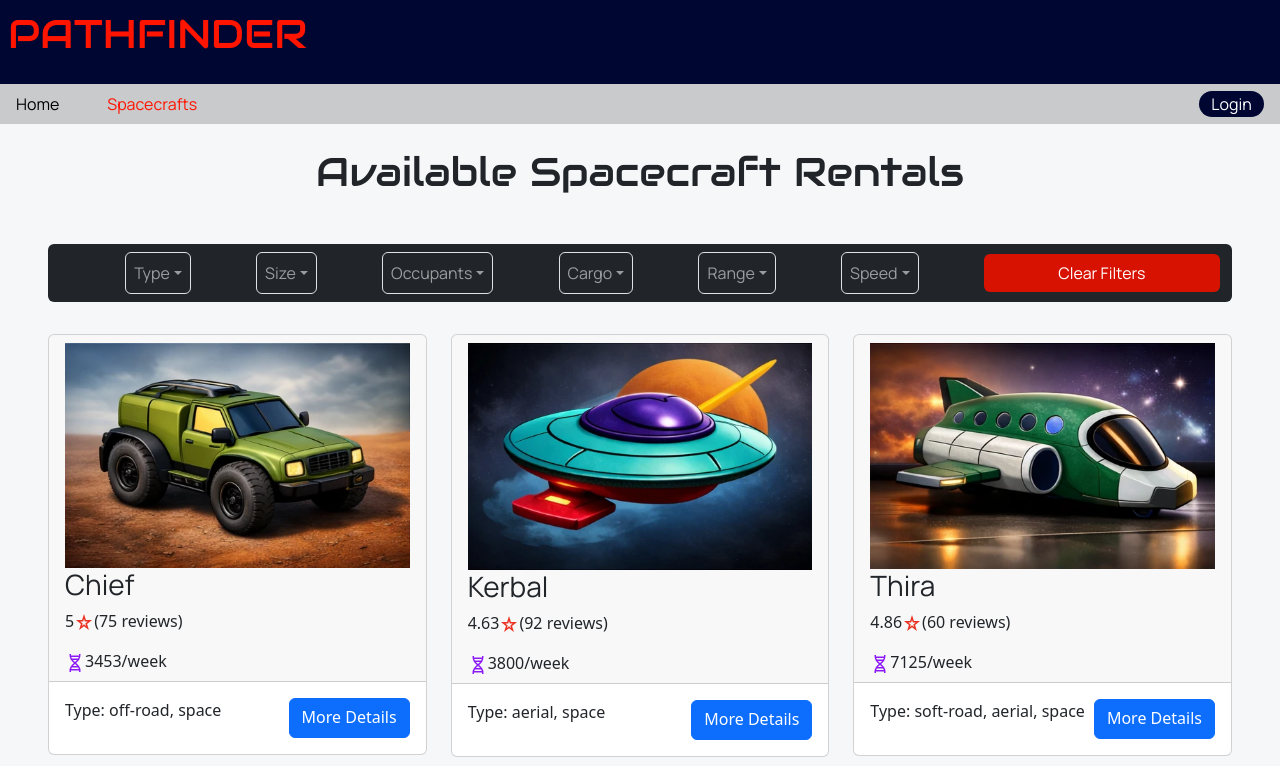
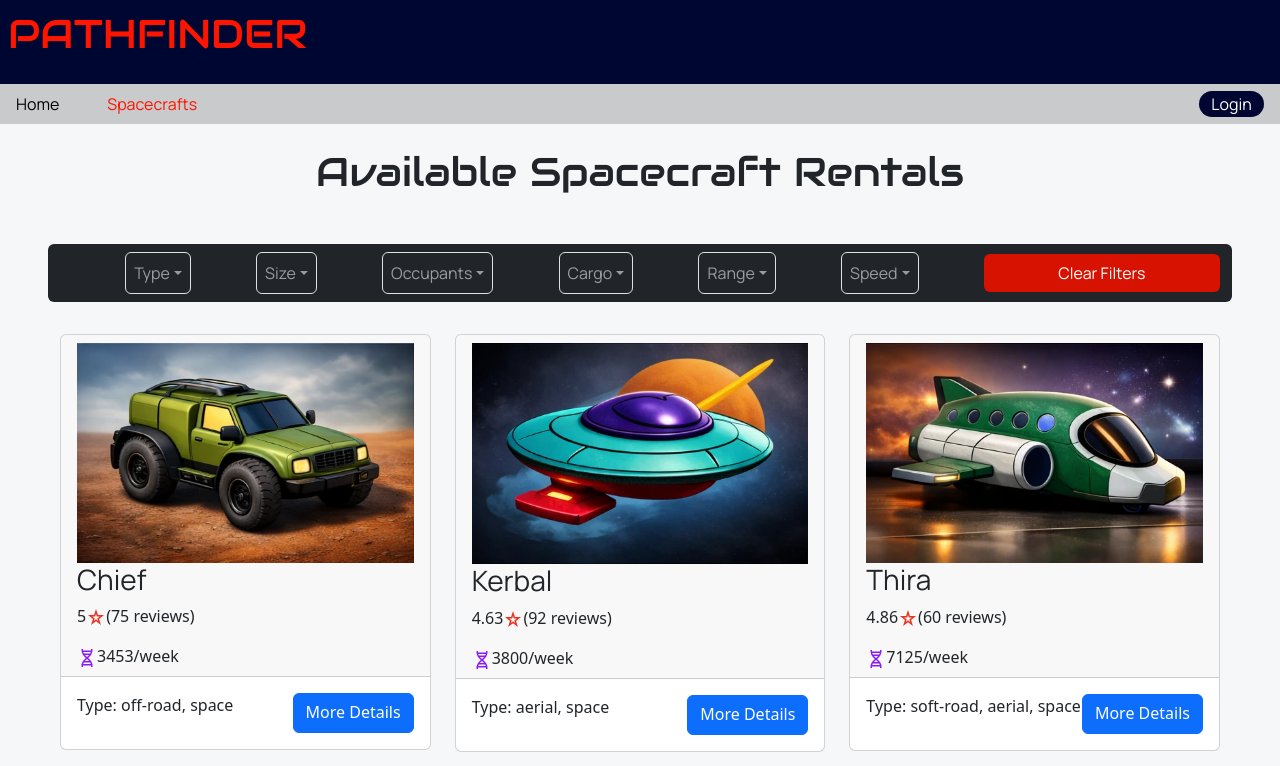
Before and after one commit to ezsota/pathfinder, a React (Vite) app: page /listings in a window 1280 px wide. Shown: the top 766 px of the page. Built offline with nearby package versions, Linux system fonts and the light colour scheme.

Commit message:
filtering in-progress

```diff
--- a/src/pages/CraftListings.jsx
+++ b/src/pages/CraftListings.jsx
@@ -71,7 +71,7 @@ export default function CraftListings() {
 
             <FilterBox filters={filters} setFilters={setFilters} />
 
-            <div className="row px-1 px-md-3 px-lg-5 py-3">
+            <div className="row m-auto px-1 px-md-3 px-lg-5 py-3">
                 {filteredCrafts.map(craft => (
                     <CraftTile key={craft.id} craft={craft} />
                 ))}
```
